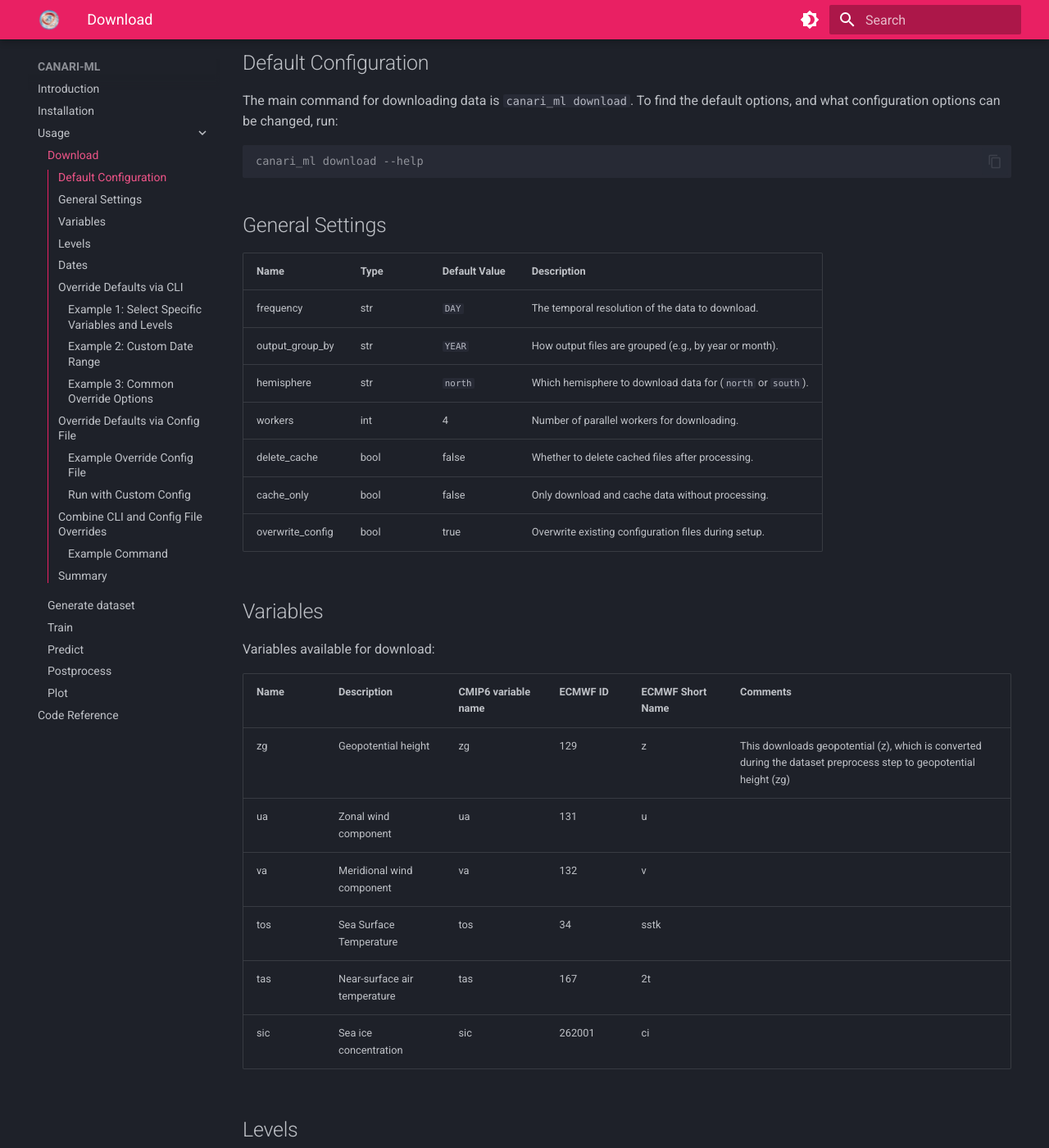
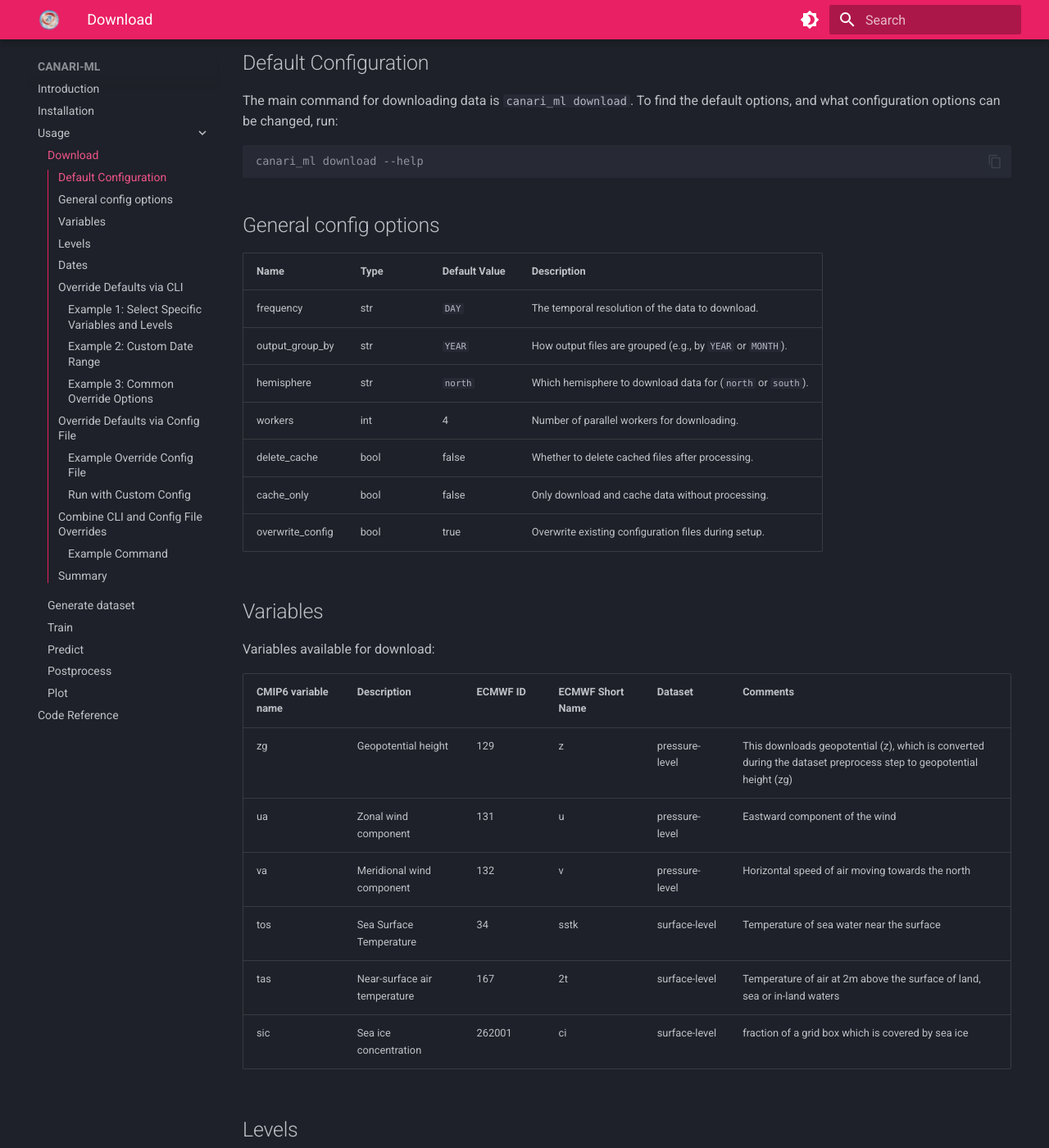
Before and after one commit to CANARI-ML/canari-ml, an MkDocs documentation site: the page built from docs/download.md, in a window 1280 px wide and 1400 px high, scrolled down 252 px. Shown: the whole window at 82% size. Built offline with MkDocs 1.6.1 and Material for MkDocs 9.7.7, drawn with Linux system fonts in a browser that asks for light colours; some web fonts are replaced; plug-ins that fetch from the network failed and are left out; some of the changed text lies outside the part shown.

Commit message:
docs(mkdocs): Update download var definitions in more detail
Refs: #28

````diff
--- a/docs/download.md
+++ b/docs/download.md
@@ -10,12 +10,12 @@
 canari_ml download --help
 ```
 
-## General Settings
+## General config options
 
 | Name                | Type      | Default Value | Description                                                              |
 |---------------------|-----------|---------------|--------------------------------------------------------------------------|
 | frequency           | str       | `DAY`         | The temporal resolution of the data to download.                         |
-| output_group_by     | str       | `YEAR`        | How output files are grouped (e.g., by year or month).                   |
+| output_group_by     | str       | `YEAR`        | How output files are grouped (e.g., by `YEAR` or `MONTH`).               |
 | hemisphere          | str       | `north`       | Which hemisphere to download data for (`north` or `south`).              |
 | workers             | int       | 4             | Number of parallel workers for downloading.                              |
 | delete_cache        | bool      | false         | Whether to delete cached files after processing.                         |
@@ -26,14 +26,14 @@
 
 Variables available for download:
 
-| Name  | Description                     | CMIP6 variable name | ECMWF ID | ECMWF Short Name | Comments |
-|-------|---------------------------------|---------------------|----------|------------------|----------|
-| zg    | Geopotential height             | zg                  | 129      | z                | This downloads geopotential (z), which is converted during the dataset preprocess step to geopotential height (zg) |
-| ua    | Zonal wind component            | ua                  | 131      | u                |          |
-| va    | Meridional wind component       | va                  | 132      | v                |          |
-| tos   | Sea Surface Temperature         | tos                 | 34       | sstk             |          |
-| tas   | Near-surface air temperature    | tas                 | 167      | 2t               |          |
-| sic   | Sea ice concentration           | sic                 | 262001   | ci               |          |
+| CMIP6 variable name | Description                     | ECMWF ID | ECMWF Short Name | Dataset               | Comments                                                                  |
+|---------------------|---------------------------------|----------|------------------|-----------------------|---------------------------------------------------------------------------|
+| zg                  | Geopotential height             | 129      | z                | pressure-level        | This downloads geopotential (z), which is converted during the dataset preprocess step to geopotential height (zg) |
+| ua                  | Zonal wind component            | 131      | u                | pressure-level        | Eastward component of the wind                                            |
+| va                  | Meridional wind component       | 132      | v                | pressure-level        | Horizontal speed of air moving towards the north                          |
+| tos                 | Sea Surface Temperature         | 34       | sstk             | surface-level         | Temperature of sea water near the surface                                 |
+| tas                 | Near-surface air temperature    | 167      | 2t               | surface-level         | Temperature of air at 2m above the surface of land, sea or in-land waters |
+| sic                 | Sea ice concentration           | 262001   | ci               | surface-level         | fraction of a grid box which is covered by sea ice                        |
 
 ## Levels
 
@@ -49,8 +49,8 @@
 
 | Name      | Type      | Default Value           | Description                           |
 |-----------|-----------|-------------------------|---------------------------------------|
-| start     | str       | `'1979-01-01'`          | Start date of data download.          |
-| end       | str       | `'2024-12-31'`          | End date of data download.            |
+| start     | str       | `1979-01-01`            | Start date of data download.          |
+| end       | str       | `2024-12-31`            | End date of data download.            |
 
 This configuration structure allows you to customize your data downloading and processing workflow. Use these tables as a reference when setting up your `config.yml` file.
 
@@ -112,6 +112,8 @@
   end: 1990-12-31
 ```
 
+The surface-level variables do not have a level associated with them, so they are set to `null`. Check [Variables](#variables) section on whether a variable is surface-level or has multiple pressure-levels.
+
 ### Run with Custom Config
 
 ``` console
````
